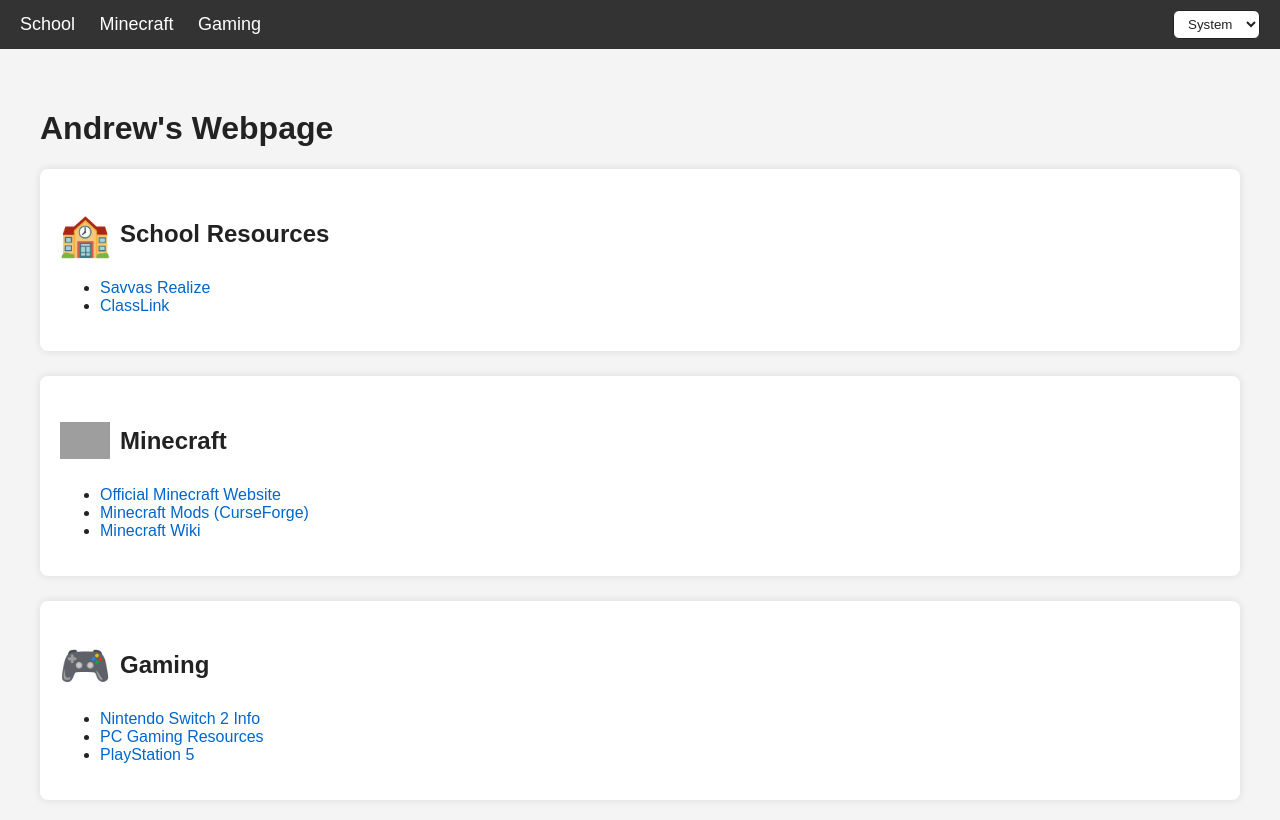
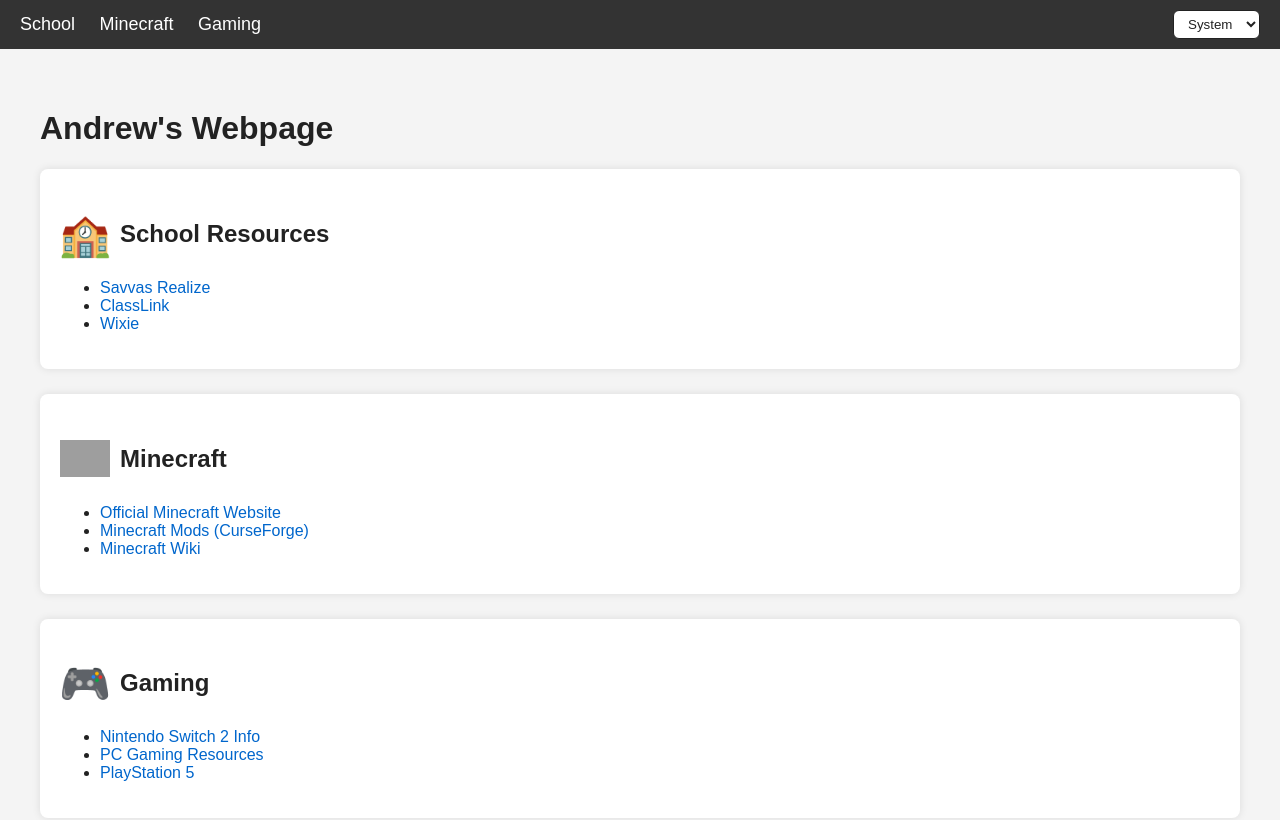
Before and after one commit to andrewcompeau/andrewcompeau.github.io, a Jekyll site: the page built from README.md, in a window 1280 px wide. Shown: the top 820 px of the page. Built offline with Jekyll 4.4.1, drawn with Linux system fonts in a browser that asks for light colours; emoji names are drawn with the system emoji font; our own code applies the rules of GitHub Pages for plain Markdown files; grey boxes are pictures that could not be loaded.

Commit message:
Update default.html

```diff
--- a/_layouts/default.html
+++ b/_layouts/default.html
@@ -144,6 +144,7 @@
             <ul>
                 <li><a href="https://www.savvasrealize.com" target="_blank">Savvas Realize</a></li>
                 <li><a href="https://launchpad.classlink.com" target="_blank">ClassLink</a></li>
+                <li><a href="https://www.wixie.com/login">Wixie</a></li>
             </ul>
         </div>
 
```
